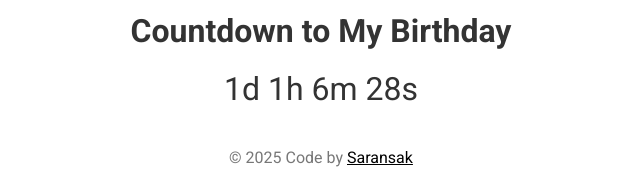
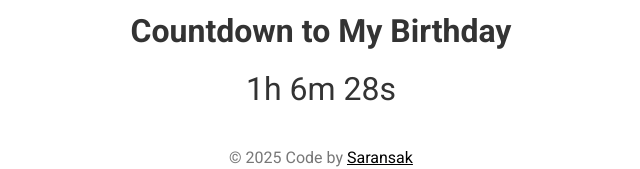
Before and after one commit to s4ransak/blog, a plain HTML site: page index.html in a window 1280 px wide. Shown: the part 185-354 px from the top of the page, without its empty margins (319-959 px from the left). Drawn offline with Linux system fonts and the light colour scheme.

Commit message:
Update index.html

```diff
--- a/index.html
+++ b/index.html
@@ -48,7 +48,7 @@
         const seconds = Math.floor((timeLeft % (1000 * 60)) / 1000);
 
         document.getElementById("countdown").innerHTML =
-            `${days}d ${hours}h ${minutes}m ${seconds}s `;
+            `${hours}h ${minutes}m ${seconds}s `;
     }
 
     // เริ่มนับถอยหลัง
```
